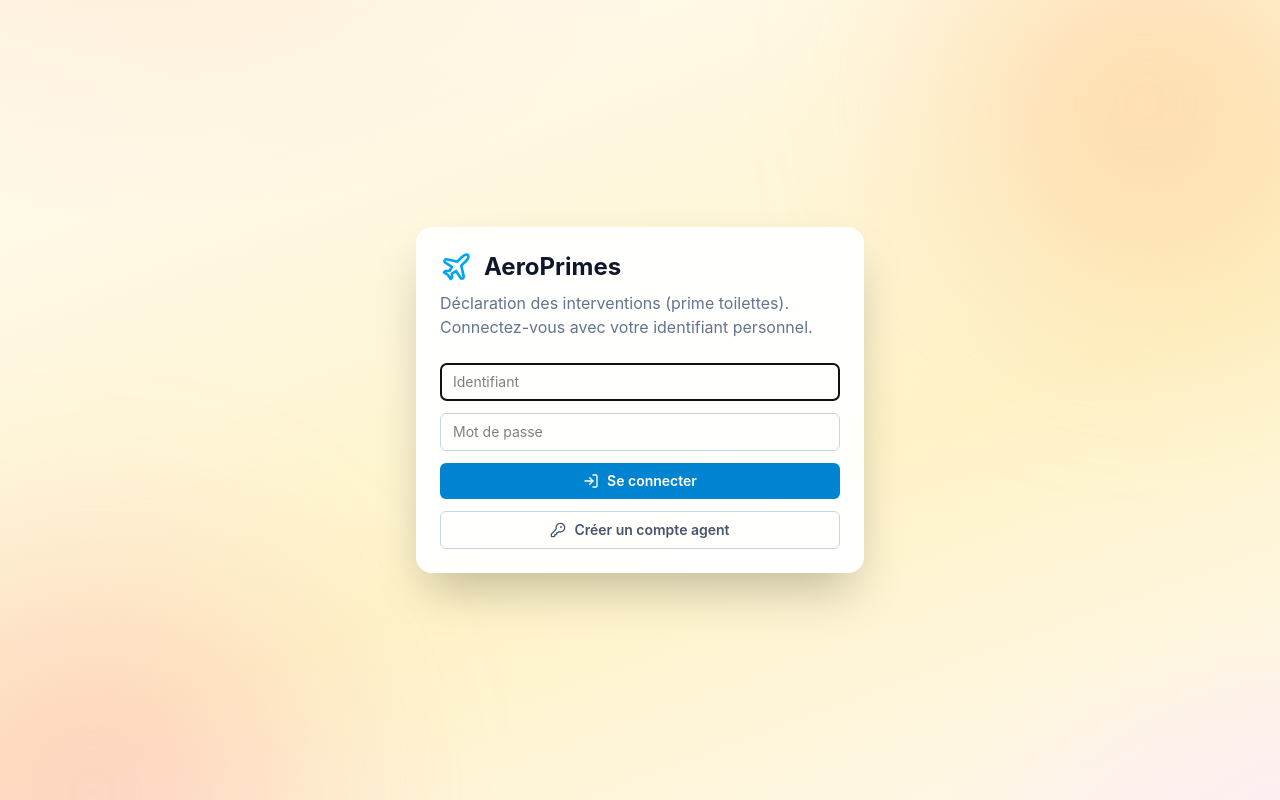
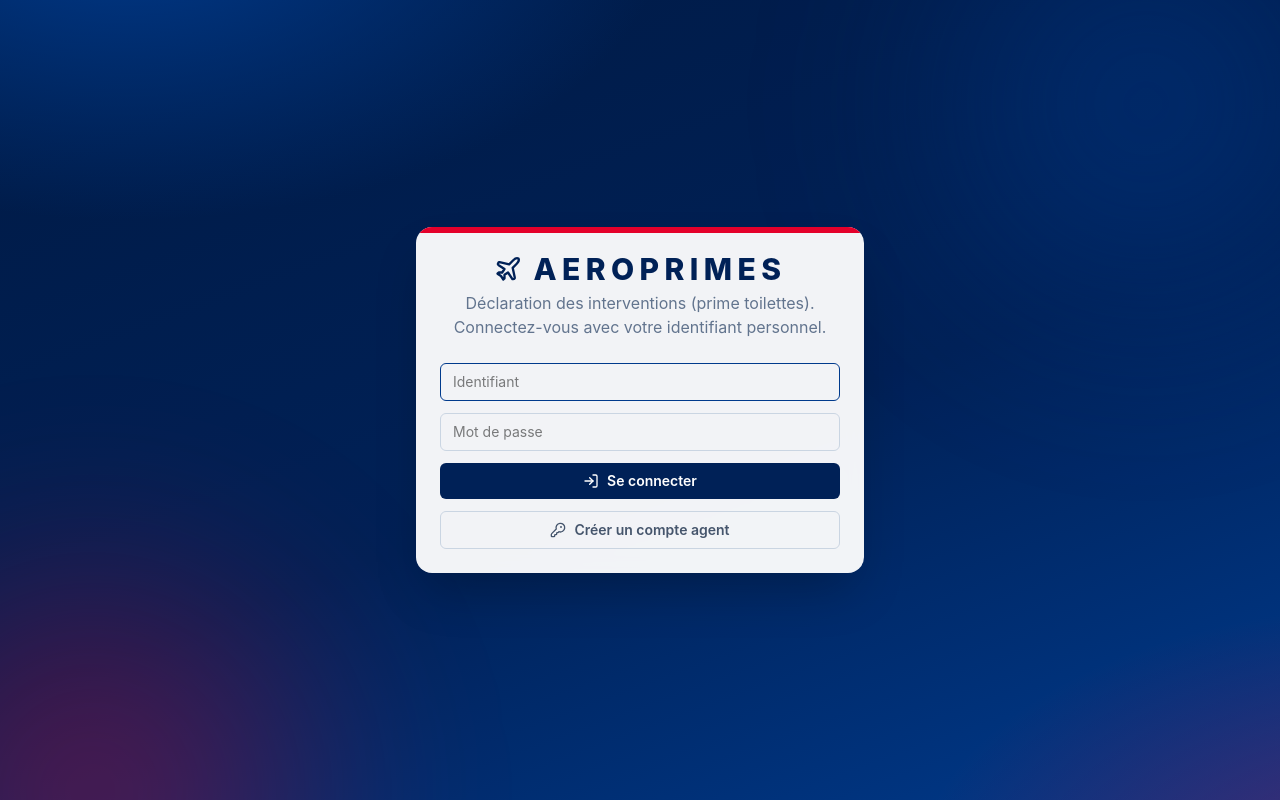
Before and after one commit to AeroSuites/primes, a React (Vite) app: page / in a window 1280 px wide. Built offline with nearby package versions, Linux system fonts and the light colour scheme; no server answers.

Commit message:
Theme Air France: bandeau bleu marine avec AEROPRIMES en grand au centre + ruban rouge, boutons/accents marine-rouge, ecrans connexion/inscription aux couleurs AF

```diff
--- a/src/index.css
+++ b/src/index.css
@@ -5,9 +5,9 @@
   position: relative;
   overflow: hidden;
   background:
-    radial-gradient(900px 500px at 10% -10%, #ffedd5 0%, transparent 60%),
-    radial-gradient(900px 500px at 110% 110%, #fce7f3 0%, transparent 55%),
-    linear-gradient(160deg, #fffbf5 0%, #fef3c7 60%, #fff7ed 100%);
+    radial-gradient(900px 500px at 10% -10%, #003a8c 0%, transparent 60%),
+    radial-gradient(900px 500px at 110% 110%, rgba(228, 0, 43, 0.35) 0%, transparent 55%),
+    linear-gradient(160deg, #001a45 0%, #002157 55%, #003a8c 100%);
 }
 .auth-screen::before,
 .auth-screen::after {
@@ -24,12 +24,12 @@
 .auth-screen::before {
   top: -20vmax;
   right: -18vmax;
-  background: radial-gradient(circle, #fdba74 0%, transparent 60%);
+  background: radial-gradient(circle, #003a8c 0%, transparent 60%);
 }
 .auth-screen::after {
   bottom: -24vmax;
   left: -16vmax;
-  background: radial-gradient(circle, #fda4af 0%, transparent 60%);
+  background: radial-gradient(circle, rgba(228, 0, 43, 0.8) 0%, transparent 60%);
   animation-delay: -7s;
 }
 @keyframes auth-drift {
--- a/src/pages/Dashboard.jsx
+++ b/src/pages/Dashboard.jsx
@@ -20,7 +20,7 @@ import {
 const STATUT_STYLES = {
   soumise: { label: 'Soumise', cls: 'bg-amber-100 text-amber-800', icon: <Clock className="h-3.5 w-3.5" /> },
   validee: { label: 'Validée', cls: 'bg-green-100 text-green-800', icon: <CheckCircle2 className="h-3.5 w-3.5" /> },
-  refusee: { label: 'Refusée', cls: 'bg-red-100 text-red-800', icon: <XCircle className="h-3.5 w-3.5" /> },
+  refusee: { label: 'Refusée', cls: 'bg-[#fce7eb] text-[#e4002b]', icon: <XCircle className="h-3.5 w-3.5" /> },
 }
 
 const CATEGORIES = {
@@ -259,25 +259,32 @@ export default function Dashboard() {
   }, [declarations])
 
   return (
-    <div className="min-h-screen bg-slate-100">
-      <header className="bg-slate-900 text-white">
+    <div className="min-h-screen bg-[#f2f5f9]">
+      <header className="bg-gradient-to-br from-[#001a45] via-[#002157] to-[#003a8c] text-white border-b-4 border-[#e4002b]">
         <div className="mx-auto max-w-4xl px-4 py-3 flex items-center justify-between gap-3">
-          <div className="flex items-center gap-2">
-            <Plane className="h-7 w-7 text-sky-400" />
-            <div>
-              <p className="text-lg font-bold leading-tight">AeroPrimes</p>
-              <p className="text-xs text-slate-300">
-                {agent.nom} · {agent.identifiant}
+          <div className="flex items-center gap-2 min-w-0 sm:w-56">
+            <Plane className="h-6 w-6 text-sky-300 shrink-0" />
+            <div className="min-w-0">
+              <p className="text-xs text-slate-200 truncate max-w-[38vw] sm:max-w-[180px]">
+                {agent.nom}
+              </p>
+              <p className="text-[10px] text-slate-400 font-mono truncate max-w-[38vw] sm:max-w-[180px]">
+                {agent.identifiant}
               </p>
             </div>
           </div>
+          <h1 className="text-xl sm:text-3xl font-extrabold tracking-[0.2em] text-white text-center">
+            AEROPRIMES
+          </h1>
+          <div className="sm:w-56 flex justify-end">
             <button
               onClick={logout}
-            className="flex items-center gap-1.5 text-slate-300 hover:text-white hover:bg-slate-800 rounded-md px-3 py-2 text-sm"
+              className="flex items-center gap-1.5 text-slate-200 hover:text-white hover:bg-white/10 rounded-md px-3 py-2 text-sm shrink-0"
               title="Se déconnecter"
             >
               <LogOut className="h-4 w-4" /> Quitter
             </button>
+          </div>
         </div>
       </header>
 
@@ -294,9 +301,9 @@ export default function Dashboard() {
         )}
 
         {/* Formulaire */}
-        <div className="bg-white rounded-xl shadow p-5 border-l-4 border-l-sky-600">
+        <div className="bg-white rounded-xl shadow p-5 border-l-4 border-l-[#002157]">
           <h2 className="text-lg font-semibold mb-1 flex items-center gap-2">
-            <ClipboardList className="h-5 w-5 text-sky-500" /> Nouvelle déclaration
+            <ClipboardList className="h-5 w-5 text-[#002157]" /> Nouvelle déclaration
           </h2>
           <p className="text-xs text-slate-500 mb-4">
             La déclaration est transmise au manager pour validation.
@@ -387,7 +394,7 @@ export default function Dashboard() {
         {declarations && declarations.length > 0 && (
           <div className="bg-white rounded-xl shadow p-5">
             <h2 className="text-lg font-semibold mb-1 flex items-center gap-2">
-              <FileDown className="h-5 w-5 text-sky-500" /> Exporter en PDF
+              <FileDown className="h-5 w-5 text-[#002157]" /> Exporter en PDF
             </h2>
             <p className="text-xs text-slate-500 mb-3">
               Cochez les mois à exporter, ou exportez une année complète.
@@ -401,8 +408,8 @@ export default function Dashboard() {
                     onClick={() => toggleExportMonth(m.key)}
                     className={`px-2.5 py-1.5 rounded-full border text-xs font-semibold transition-colors ${
                       active
-                        ? 'bg-sky-600 border-sky-600 text-white'
-                        : 'bg-white border-slate-300 text-slate-600 hover:border-sky-400'
+                        ? 'bg-[#002157] border-[#002157] text-white'
+                        : 'bg-white border-slate-300 text-slate-600 hover:border-[#003a8c]'
                     }`}
                   >
                     {m.label} ({m.count})
@@ -414,7 +421,7 @@ export default function Dashboard() {
               <button
                 onClick={() => exportPdf(exportSel)}
                 disabled={exportSel.length === 0}
-                className="flex items-center gap-2 bg-sky-600 text-white px-4 py-2 rounded-md hover:bg-sky-700 disabled:opacity-50 text-sm font-semibold"
+                className="flex items-center gap-2 bg-[#002157] text-white px-4 py-2 rounded-md hover:bg-[#003a8c] disabled:opacity-50 text-sm font-semibold"
               >
                 <FileDown className="h-4 w-4" /> Exporter la sélection ({exportSel.length})
               </button>
@@ -447,7 +454,7 @@ export default function Dashboard() {
         {/* Historique */}
         <div className="bg-white rounded-xl shadow p-5">
           <h2 className="text-lg font-semibold mb-3 flex items-center gap-2">
-            <History className="h-5 w-5 text-sky-500" /> Historique
+            <History className="h-5 w-5 text-[#002157]" /> Historique
             {declarations && (
               <span className="text-sm font-normal text-slate-400">
                 ({declarations.length} prime{declarations.length > 1 ? 's' : ''})
@@ -481,7 +488,7 @@ export default function Dashboard() {
                         {m.label}
                       </span>
                       <span className="flex items-center gap-2">
-                        <span className="text-xs font-bold bg-sky-100 text-sky-800 rounded-full px-2 py-0.5">
+                        <span className="text-xs font-bold bg-[#dbe7f7] text-[#002157] rounded-full px-2 py-0.5">
                           {m.count} prime{m.count > 1 ? 's' : ''}
                         </span>
                         {m.valid > 0 && (
@@ -502,7 +509,7 @@ export default function Dashboard() {
                               exportPdf([m.key])
                             }
                           }}
-                          className="text-slate-400 hover:text-sky-600 p-1"
+                          className="text-slate-400 hover:text-[#003a8c] p-1"
                           title={`Exporter ${m.label} en PDF`}
                         >
                           <FileDown className="h-4 w-4" />
@@ -542,7 +549,7 @@ export default function Dashboard() {
                                     </tr>
                                   )}
                                   <tr className="border-b hover:bg-slate-50 align-top">
-                                    <td className="px-3 py-2 font-mono font-bold text-sky-700">
+                                    <td className="px-3 py-2 font-mono font-bold text-[#002157]">
                                       {d.avion || '—'}
                                     </td>
                                     <td className="px-3 py-2">{d.element || '—'}</td>
@@ -593,7 +600,7 @@ export default function Dashboard() {
 function Stat({ label, value }) {
   return (
     <div className="bg-white rounded-xl shadow p-3 text-center">
-      <div className="text-2xl font-bold text-slate-900">{value}</div>
+      <div className="text-2xl font-bold text-[#002157]">{value}</div>
       <div className="text-xs text-slate-500">{label}</div>
     </div>
   )
--- a/src/pages/Login.jsx
+++ b/src/pages/Login.jsx
@@ -23,12 +23,15 @@ export default function Login({ onGoRegister }) {
 
   return (
     <div className="auth-screen min-h-screen flex items-center justify-center p-4">
-      <div className="relative z-10 bg-white/95 backdrop-blur-sm rounded-2xl shadow-2xl w-full max-w-md p-6">
-        <div className="flex items-center gap-3 mb-2">
-          <Plane className="h-8 w-8 text-sky-500" />
-          <h1 className="text-2xl font-bold text-slate-900">AeroPrimes</h1>
+      <div className="relative z-10 bg-white/95 backdrop-blur-sm rounded-2xl shadow-2xl w-full max-w-md p-6 overflow-hidden">
+        <div className="absolute inset-x-0 top-0 h-1.5 bg-[#e4002b]" />
+        <div className="flex items-center justify-center gap-3 mb-1">
+          <Plane className="h-7 w-7 text-[#002157]" />
+          <h1 className="text-2xl sm:text-3xl font-extrabold tracking-[0.18em] text-[#002157]">
+            AEROPRIMES
+          </h1>
         </div>
-        <p className="text-slate-500 mb-6">
+        <p className="text-center text-slate-500 mb-6">
           Déclaration des interventions (prime toilettes). Connectez-vous avec votre identifiant
           personnel.
         </p>
@@ -38,7 +41,7 @@ export default function Login({ onGoRegister }) {
             value={identifiant}
             onChange={(e) => setIdentifiant(e.target.value)}
             placeholder="Identifiant"
-            className="w-full border border-slate-300 rounded-md px-3 py-2 text-sm"
+            className="w-full border border-slate-300 rounded-md px-3 py-2 text-sm focus:border-[#003a8c] focus:outline-none"
             autoFocus
           />
           <input
@@ -47,13 +50,13 @@ export default function Login({ onGoRegister }) {
             type="password"
             placeholder="Mot de passe"
             onKeyDown={(e) => e.key === 'Enter' && submit()}
-            className="w-full border border-slate-300 rounded-md px-3 py-2 text-sm"
+            className="w-full border border-slate-300 rounded-md px-3 py-2 text-sm focus:border-[#003a8c] focus:outline-none"
           />
-          {error && <p className="text-sm text-red-600">{error}</p>}
+          {error && <p className="text-sm text-[#e4002b]">{error}</p>}
           <button
             onClick={submit}
             disabled={busy}
-            className="w-full flex items-center justify-center gap-2 bg-sky-600 text-white px-4 py-2 rounded-md hover:bg-sky-700 disabled:opacity-50 text-sm font-semibold"
+            className="w-full flex items-center justify-center gap-2 bg-[#002157] text-white px-4 py-2 rounded-md hover:bg-[#003a8c] disabled:opacity-50 text-sm font-semibold"
           >
             <LogIn className="h-4 w-4" /> {busy ? 'Connexion…' : 'Se connecter'}
           </button>
--- a/src/pages/Register.jsx
+++ b/src/pages/Register.jsx
@@ -47,14 +47,17 @@ export default function Register({ onGoBack }) {
 
   return (
     <div className="auth-screen min-h-screen flex items-center justify-center p-4">
-      <div className="relative z-10 bg-white/95 backdrop-blur-sm rounded-2xl shadow-2xl w-full max-w-md p-6">
-        <div className="flex items-center gap-3 mb-2">
-          <Plane className="h-8 w-8 text-sky-500" />
-          <h1 className="text-2xl font-bold text-slate-900">Créer un compte agent</h1>
+      <div className="relative z-10 bg-white/95 backdrop-blur-sm rounded-2xl shadow-2xl w-full max-w-md p-6 overflow-hidden">
+        <div className="absolute inset-x-0 top-0 h-1.5 bg-[#e4002b]" />
+        <div className="flex items-center justify-center gap-3 mb-1">
+          <Plane className="h-7 w-7 text-[#002157]" />
+          <h1 className="text-2xl sm:text-3xl font-extrabold tracking-[0.18em] text-[#002157]">
+            AEROPRIMES
+          </h1>
         </div>
-        <p className="text-slate-500 mb-6">
-          Votre compte servira uniquement pour AeroPrimes (déclarations). L'enregistrement est
-          immédiat.
+        <p className="text-center text-slate-500 mb-6">
+          Créer un compte agent — votre compte servira uniquement pour AeroPrimes (déclarations).
+          L'enregistrement est immédiat.
         </p>
 
         <div className="space-y-3">
@@ -106,11 +109,11 @@ export default function Register({ onGoBack }) {
             onKeyDown={(e) => e.key === 'Enter' && submit()}
             className="w-full border border-slate-300 rounded-md px-3 py-2 text-sm"
           />
-          {error && <p className="text-sm text-red-600">{error}</p>}
+          {error && <p className="text-sm text-[#e4002b]">{error}</p>}
           <button
             onClick={submit}
             disabled={busy || !managers || managers.length === 0}
-            className="w-full flex items-center justify-center gap-2 bg-sky-600 text-white px-4 py-2 rounded-md hover:bg-sky-700 disabled:opacity-50 text-sm font-semibold"
+            className="w-full flex items-center justify-center gap-2 bg-[#002157] text-white px-4 py-2 rounded-md hover:bg-[#003a8c] disabled:opacity-50 text-sm font-semibold"
           >
             <UserPlus className="h-4 w-4" /> {busy ? 'Création…' : 'Créer mon compte'}
           </button>
```
Lines whose indentation alone changed are shown as unchanged.
